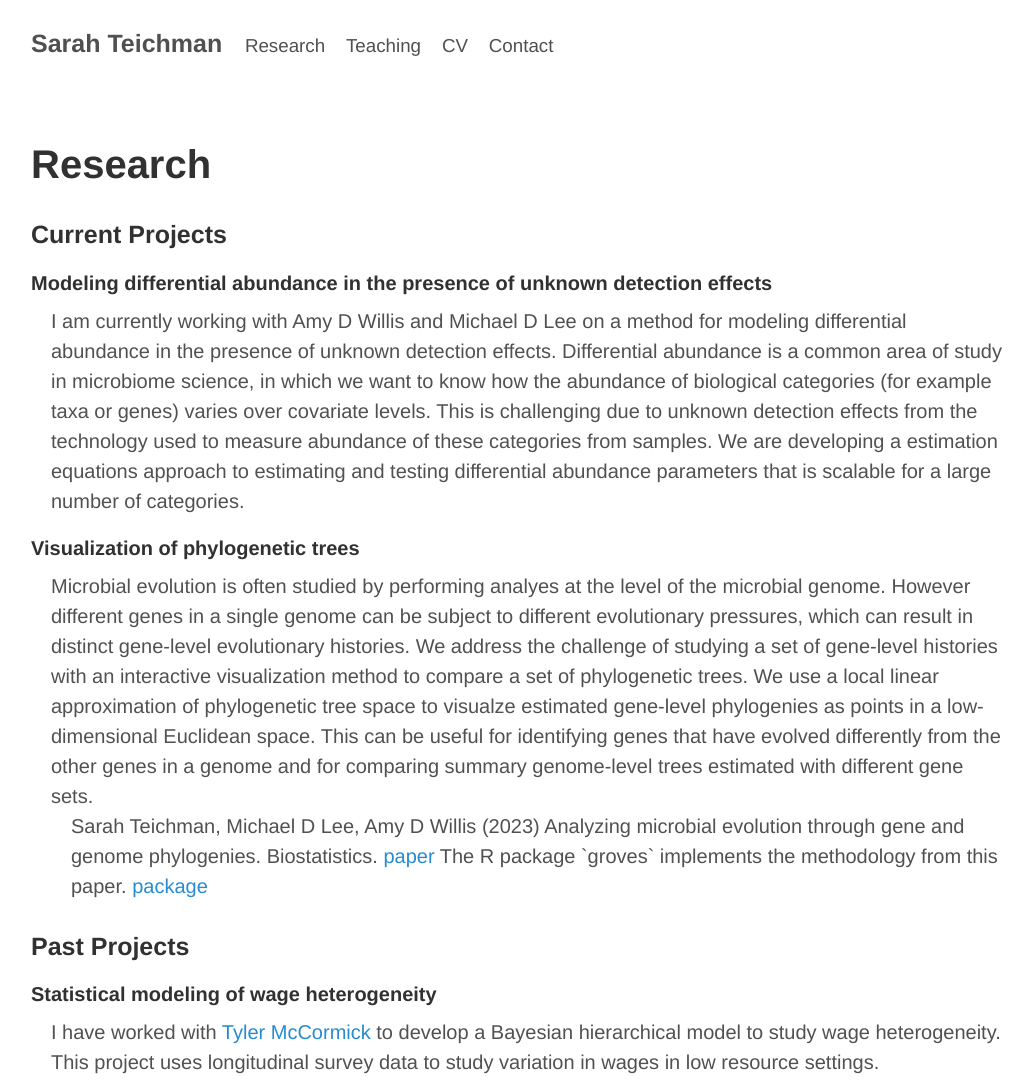
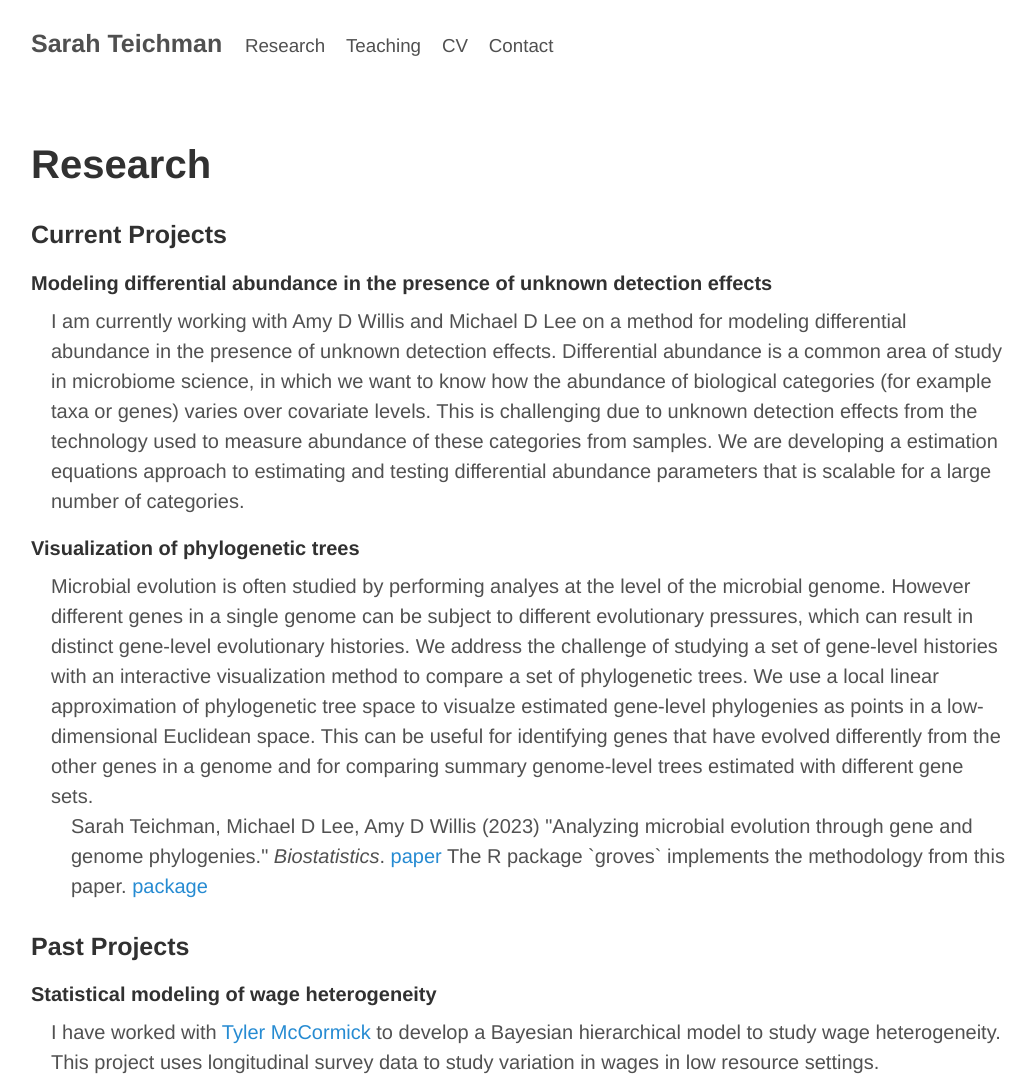
Before and after one commit to svteichman/svteichman.github.io, a Jekyll site: the page built from research.html, in a window 1280 px wide. Shown: the whole page, without its empty margins (109-1144 px from the left). Built offline with Jekyll 4.4.1, drawn with Linux system fonts in a browser that asks for light colours.

```diff
--- a/research.html
+++ b/research.html
@@ -24,7 +24,7 @@ title:  'Research'
   This can be useful for identifying genes that have evolved differently from the other genes in a genome and for comparing summary genome-level trees estimated with different gene sets.
 </p>
 <ul>
-    <item>Sarah Teichman, Michael D Lee, Amy D Willis (2023) Analyzing microbial evolution through gene and genome phylogenies. Biostatistics. <a href="https://academic.oup.com/biostatistics/advance-article/doi/10.1093/biostatistics/kxad025/7332152?utm_source=advanceaccess&utm_campaign=biostatistics&utm_medium=email">paper</a></item>
+    <item>Sarah Teichman, Michael D Lee, Amy D Willis (2023) "Analyzing microbial evolution through gene and genome phylogenies." <i>Biostatistics</i>. <a href="https://academic.oup.com/biostatistics/advance-article/doi/10.1093/biostatistics/kxad025/7332152?utm_source=advanceaccess&utm_campaign=biostatistics&utm_medium=email">paper</a></item>
 
     <item>The R package `groves` implements the methodology from this paper. <a href="https://github.com/statdivlab/groves">package</a></item>
   </ul>
```
